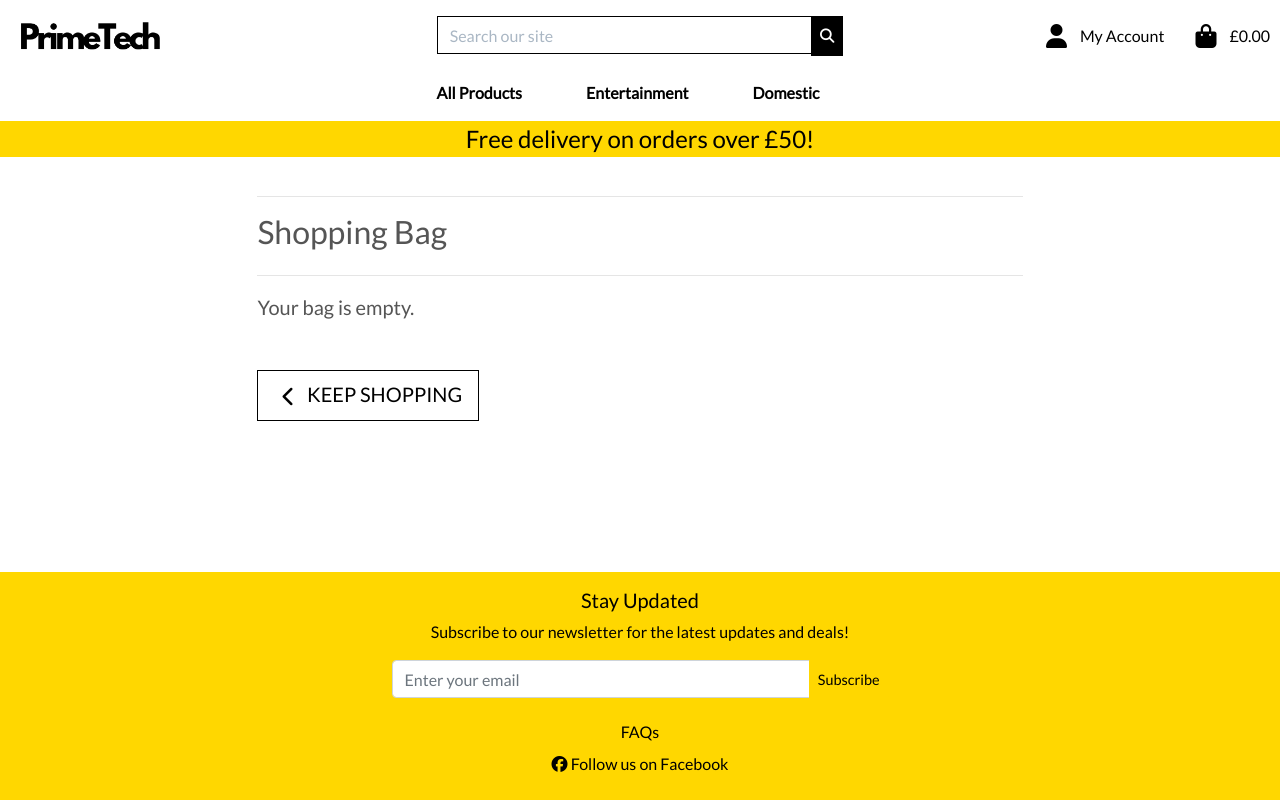
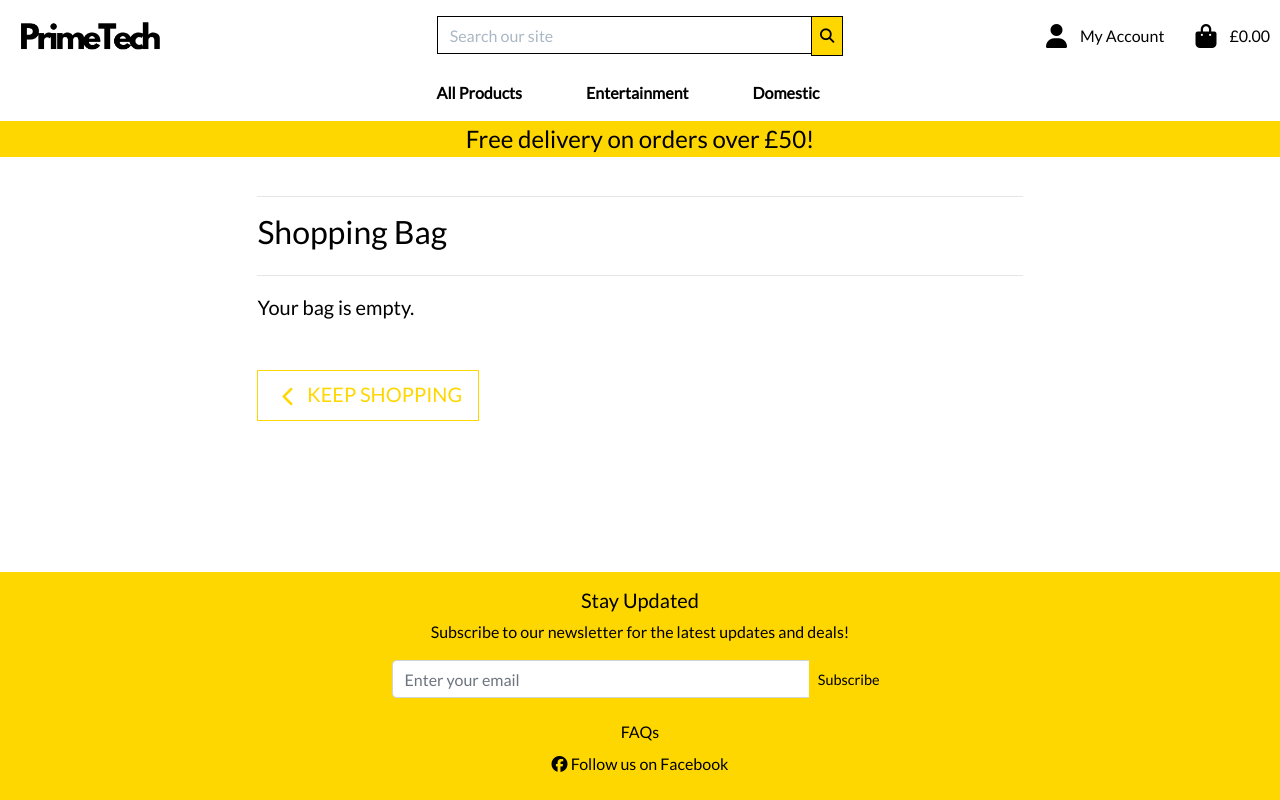
Before and after one commit to DanFNKD/PrimeTech, a Django app: page /bag/ in a window 1280 px wide. Run offline with Django 3.2, Linux system fonts and the light colour scheme; parts of the project's set-up code (start-up, migrations or seed data) failed here and were passed over; some libraries are stand-ins or nearby versions.

Commit message:
Reset font

```diff
--- a/static/css/base.css
+++ b/static/css/base.css
@@ -12,8 +12,8 @@ html, body {
 body {
     display: flex;
     flex-direction: column;
-    color: #555;
-    font-family: 'Lato';
+    color: #000 !important;
+    font-family: 'Lato', sans-serif;
 }
 .list-inline-item a {
     display: flex;
@@ -37,34 +37,31 @@ body {
 .main-logo-link {
     width: fit-content;
 }
-.shop-now-button {
-    background: black;
-    color: white;
-    min-width: 260px;
-}
+/* Update buttons to use a gold color scheme */
 .btn-black {
-    background: black;
-    color: white;
+    background: gold !important;
+    color: black !important;
+    border: 1px solid gold !important;
 }
 .btn-outline-black {
     background: white;
-    color: black !important;
-    border: 1px solid black;
+    color: gold !important;
+    border: 1px solid gold !important;
 }
+.btn-black:hover,
+.btn-black:active,
+.btn-black:focus,
 .btn-outline-black:hover,
 .btn-outline-black:active,
 .btn-outline-black:focus {
-    background: black;
-    color: white !important;
+    background: darkgoldenrod !important;
+    color: black !important;
+    border-color: darkgoldenrod !important;
 }
-.shop-now-button:hover,
-.shop-now-button:active,
-.shop-now-button:focus,
-.btn-black:hover,
-.btn-black:active,
-.btn-black:focus {
-    background: #222;
-    color: white;
+.shop-now-button {
+    background: gold !important;
+    color: black !important;
+    min-width: 260px;
 }
 .text-black {
     color: #000 !important;
--- a/templates/base.html
+++ b/templates/base.html
@@ -14,9 +14,7 @@
     {% endblock %}
     {% block extra_meta %}{% endblock %}
     {% block corecss %}
-      <link rel="stylesheet" href="https://stackpath.bootstrapcdn.com/bootstrap/4.4.1/css/bootstrap.min.css"
-            integrity="sha384-Vkoo8x4CGsO3+Hhxv8T/Q5PaXtkKtu6ug5TOeNV6gBiFeWPGFN9MuhOf23Q9Ifjh"
-            crossorigin="anonymous">
+      <link rel="stylesheet" href="https://stackpath.bootstrapcdn.com/bootstrap/4.4.1/css/bootstrap.min.css">
       <link rel="stylesheet" href="https://fonts.googleapis.com/css?family=Lato&display=swap">
       <link rel="stylesheet" href="{% static 'css/base.css' %}">
     {% endblock %}
```
Also changed, not shown: other parts of static/css/base.css (+21 -13 lines).
